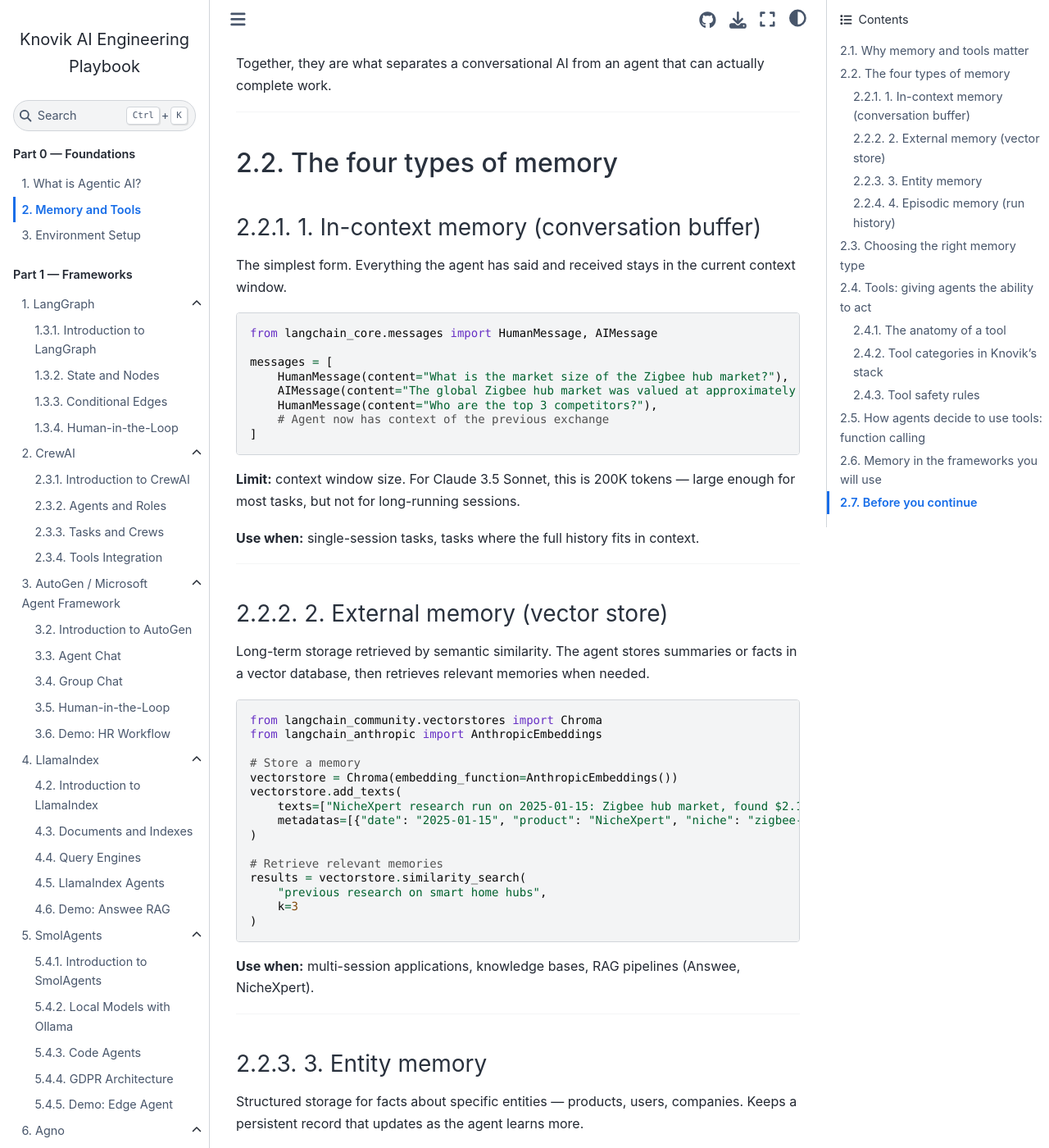
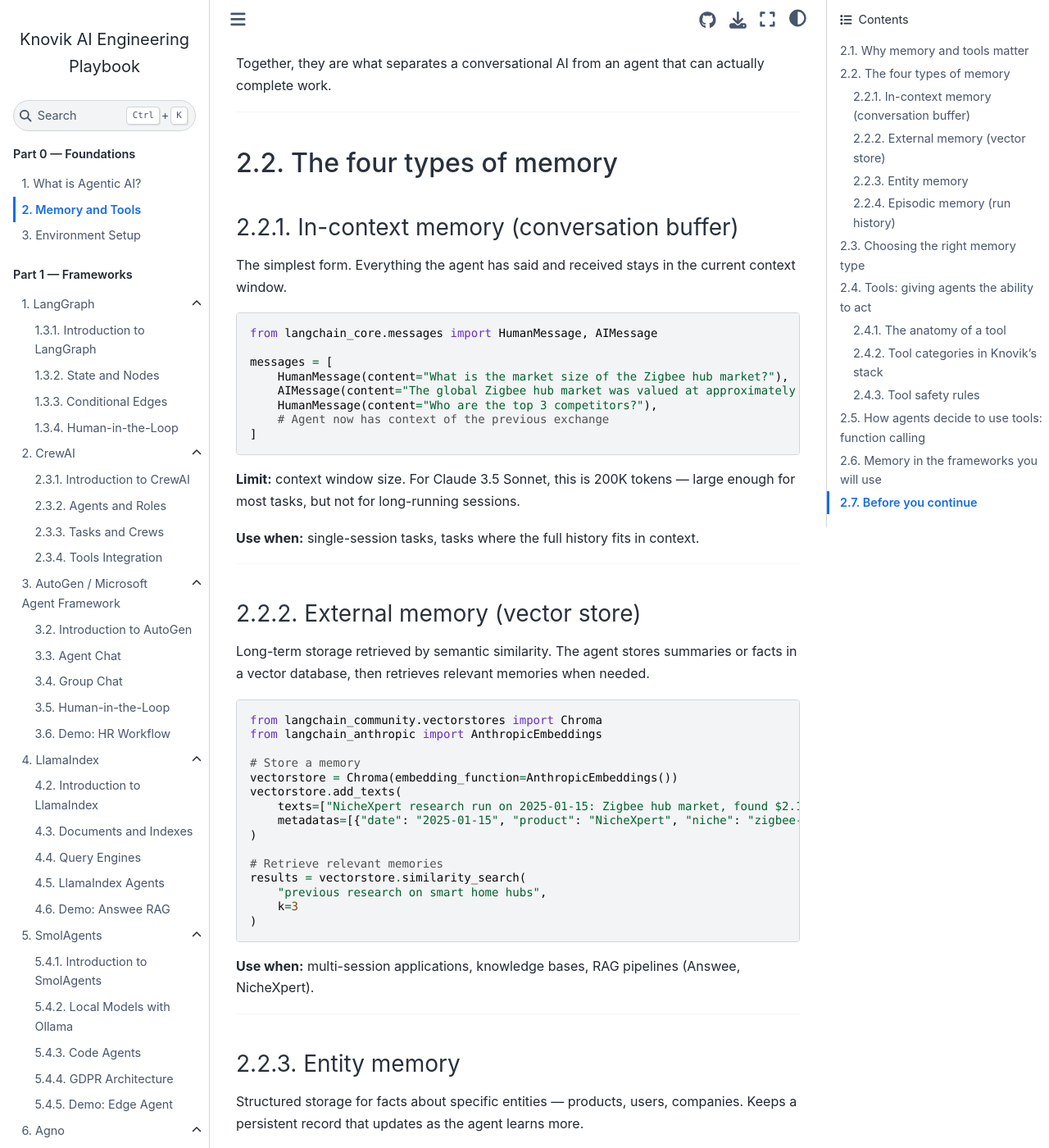
Before and after one commit to KnovikLLC/knovik-agentic-ai-playbook, a Jupyter Book: the page built from notebooks/00_foundations/03_memory_and_tools.md, in a window 1280 px wide and 1400 px high, scrolled down 313 px. Shown: the whole window at 82% size. Built offline with Jupyter Book 1.0.4 settings and Sphinx 7.4.7 and the Sphinx Book theme 1.1.4, drawn with Linux system fonts in a browser that asks for light colours; pages that are not in the unit, such as notebooks, are missing from menus; some of the changed text lies outside the part shown.

Commit message:
Update 03_memory_and_tools.md

```diff
--- a/notebooks/00_foundations/03_memory_and_tools.md
+++ b/notebooks/00_foundations/03_memory_and_tools.md
@@ -15,7 +15,7 @@
 
 ## The four types of memory
 
-### 1. In-context memory (conversation buffer)
+### In-context memory (conversation buffer)
 
 The simplest form. Everything the agent has said and received stays in the current context window.
 
@@ -36,7 +36,7 @@
 
 ---
 
-### 2. External memory (vector store)
+### External memory (vector store)
 
 Long-term storage retrieved by semantic similarity. The agent stores summaries or facts in a vector database, then retrieves relevant memories when needed.
 
@@ -62,7 +62,7 @@
 
 ---
 
-### 3. Entity memory
+### Entity memory
 
 Structured storage for facts about specific entities — products, users, companies. Keeps a persistent record that updates as the agent learns more.
 
@@ -85,7 +85,7 @@
 
 ---
 
-### 4. Episodic memory (run history)
+### Episodic memory (run history)
 
 Records of past agent runs — what was tried, what succeeded, what failed. Used to avoid repeating mistakes.
 
```
